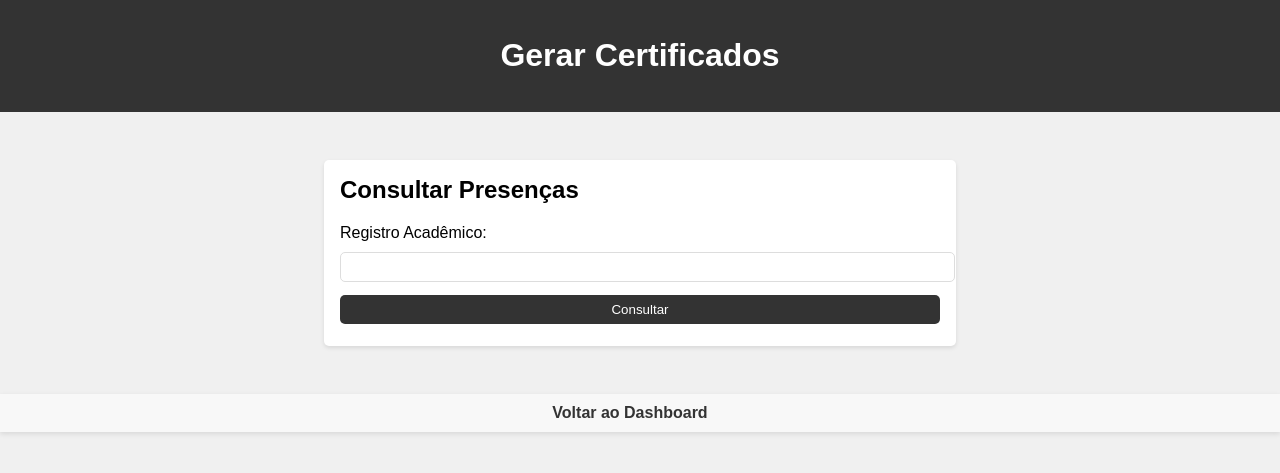
After one commit to pedrovinchi1/Oficina2, a FastAPI app: page /gerarcertificados in a window 1280 px wide. The commit adds this page. Shown: the top 473 px of the page. Run offline with FastAPI, Linux system fonts and the light colour scheme.

Commit message:
Certificado

```diff
--- a/app/crud.py
+++ b/app/crud.py
@@ -64,6 +64,8 @@ def create_presenca(db: Session, presenca: schemas.PresencaCreate):
 def get_presenca(db: Session, oficina_id: int):
     return db.query(models.Presenca).filter(models.Presenca.oficina_id == oficina_id).all()
 
+def get_presenca_by_aluno(db: Session, registro_academico: int):
+    return db.query(models.Presenca).filter(models.Presenca.registro_academico == registro_academico).all()
 
 def authenticate_user(db: Session, email: str, password: str):
     return authenticate_professor(db, email, password)
@@ -102,3 +104,6 @@ def update_aluno(db: Session, registro_academico: int, aluno_update: schemas.Alu
     db.commit()
     db.refresh(aluno)
     return aluno
+
+def get_oficina(db: Session, oficina_id: int):
+    return db.query(models.Oficina).filter(models.Oficina.id == oficina_id).first()
--- a/app/main.py
+++ b/app/main.py
@@ -1,8 +1,11 @@
 from typing import List
 from fastapi import APIRouter, FastAPI, Depends, Form, HTTPException, Request, status
-from fastapi.responses import HTMLResponse, RedirectResponse, JSONResponse, JSONResponse as jsonify
+from fastapi.responses import HTMLResponse, RedirectResponse, JSONResponse, JSONResponse as jsonify, FileResponse
 from fastapi.staticfiles import StaticFiles
 from fastapi.templating import Jinja2Templates
+from fastapi.middleware.cors import CORSMiddleware
+from fpdf import FPDF
+
 from sqlalchemy.orm import Session
 from fastapi.security import OAuth2PasswordRequestForm
 from datetime import timedelta
@@ -11,6 +14,14 @@ from app.database import get_db
 import logging
 
 app = FastAPI()
+app.add_middleware(
+    CORSMiddleware,
+    allow_origins=["*"],  # Permite todas as origens, ajuste conforme necessário
+    allow_credentials=True,
+    allow_methods=["*"],  # Permite todos os métodos HTTP
+    allow_headers=["*"],  # Permite todos os cabeçalhos
+)
+
 router = APIRouter()
 
 templates = Jinja2Templates(directory="app/templates")
@@ -151,10 +162,35 @@ async def create_aluno(request: Request, registro_academico: str = Form(...), no
     created_aluno = crud.create_aluno(db=db, aluno=aluno)
     return templates.TemplateResponse("alunocadastrado.html", {"request": request, "aluno": created_aluno})
 
-@app.get("/gerarcertificados", response_class=HTMLResponse)
+@router.get("/gerarcertificados", response_class=HTMLResponse)
 async def read_gerarcertificados(request: Request):
-    token = request.cookies.get("access_token")
-    return templates.TemplateResponse("gerarcertificados.html", {"request": request,"token": token})
+    return templates.TemplateResponse("gerarcertificados.html", {"request": request})
+
+@router.post("/consultar-presencas", response_class=HTMLResponse)
+async def consultar_presencas(request: Request, registro_academico: int = Form(...), db: Session = Depends(database.get_db)):
+    aluno = crud.get_aluno_by_registro_academico(db, registro_academico)
+    if not aluno:
+        return templates.TemplateResponse("gerarcertificados.html", {"request": request, "error": "Aluno não encontrado"})
+    presencas = crud.get_presenca_by_aluno(db, registro_academico)
+    return templates.TemplateResponse("gerarcertificados.html", {"request": request, "aluno": aluno, "presencas": presencas})
+
+@router.post("/gerar-certificado", response_class=FileResponse)
+async def gerar_certificado(request: Request, oficina_id: int = Form(...), registro_academico: int = Form(...), db: Session = Depends(database.get_db)):
+    aluno = crud.get_aluno_by_registro_academico(db, registro_academico)
+    oficina = crud.get_oficina(db, oficina_id)
+    if not aluno or not oficina:
+        raise HTTPException(status_code=404, detail="Aluno ou Oficina não encontrado")
+
+    pdf = FPDF()
+    pdf.add_page()
+    pdf.set_font("Arial", size=12)
+    pdf.cell(200, 10, txt="Certificado de Participação", ln=True, align='C')
+    pdf.ln(10)
+    pdf.multi_cell(0, 10, txt=f"Certificamos que o aluno {aluno.nome}, registro acadêmico {aluno.registro_academico}, participou da oficina {oficina.titulo}.")
+    pdf_file = f"certificado_{aluno.registro_academico}_{oficina.id}.pdf"
+    pdf.output(pdf_file)
+
+    return FileResponse(pdf_file, media_type='application/pdf', filename=pdf_file)
 
 @app.get("/logout")
 async def logout(request: Request):
@@ -176,3 +212,5 @@ async def update_aluno(registro_academico: int, aluno: schemas.AlunoUpdate, db:
     if updated_aluno is None:
         return JSONResponse(status_code=404, content={"message": "Aluno não encontrado"})
     return updated_aluno
+
+app.include_router(router)
--- a/app/templates/dashboard.html
+++ b/app/templates/dashboard.html
@@ -16,6 +16,7 @@
                 <li><a href="/cadastrooficina">Cadastro Oficina</a></li>
                 <li><a href="/cadastroaluno">Cadastro Aluno</a></li>
                 <li><a href="/presenca">Presença</a></li>
+                <li><a href="/gerarcertificados">Gerar Certificado</a></li>
                 <li><a href="/logout">Sair</a></li>
             </ul>
         </nav>
--- /dev/null
+++ b/app/templates/gerarcertificados.html
@@ -0,0 +1,49 @@
+<!DOCTYPE html>
+<html lang="pt-BR">
+<head>
+    <meta charset="UTF-8">
+    <meta name="viewport" content="width=device-width, initial-scale=1.0">
+    <title>Gerar Certificados</title>
+    <link rel="stylesheet" href="/static/style.css">
+</head>
+<body>
+    <header>
+        <h1>Gerar Certificados</h1>
+    </header>
+    <main>
+        <section>
+            <h2>Consultar Presenças</h2>
+            <form action="/consultar-presencas" method="post">
+                <label for="registro_academico">Registro Acadêmico:</label>
+                <input type="number" id="registro_academico" name="registro_academico" required>
+                <button type="submit">Consultar</button>
+            </form>
+        </section>
+        {% if aluno %}
+        <section>
+            <h2>Presenças de {{ aluno.nome }}</h2>
+            <form action="/gerar-certificado" method="post">
+                <input type="hidden" name="registro_academico" value="{{ aluno.registro_academico }}">
+                <label for="oficina_id">Selecione a Oficina:</label>
+                <select id="oficina_id" name="oficina_id" required>
+                    {% for presenca in presencas %}
+                    <option value="{{ presenca.oficina.id }}">{{ presenca.oficina.titulo }}</option>
+                    {% endfor %}
+                </select>
+                <button type="submit">Gerar Certificado</button>
+            </form>
+        </section>
+        {% endif %}
+        {% if error %}
+        <section>
+            <p>{{ error }}</p>
+        </section>
+        {% endif %}
+    </main>
+    <nav class="menu">
+        <ul>
+            <li><a href="/dashboard">Voltar ao Dashboard</a></li>
+        </ul>
+    </nav>
+</body>
+</html>
```
Also changed, not shown: 1 other file.
